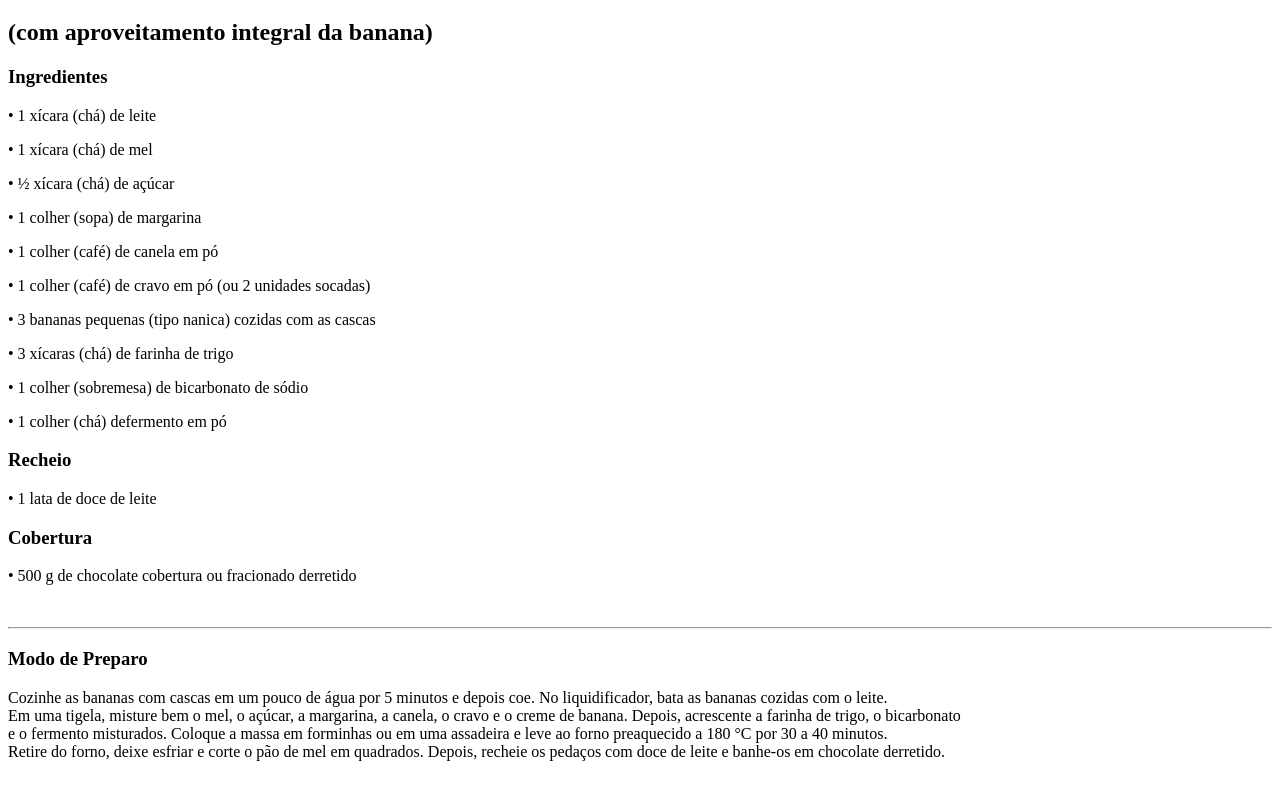
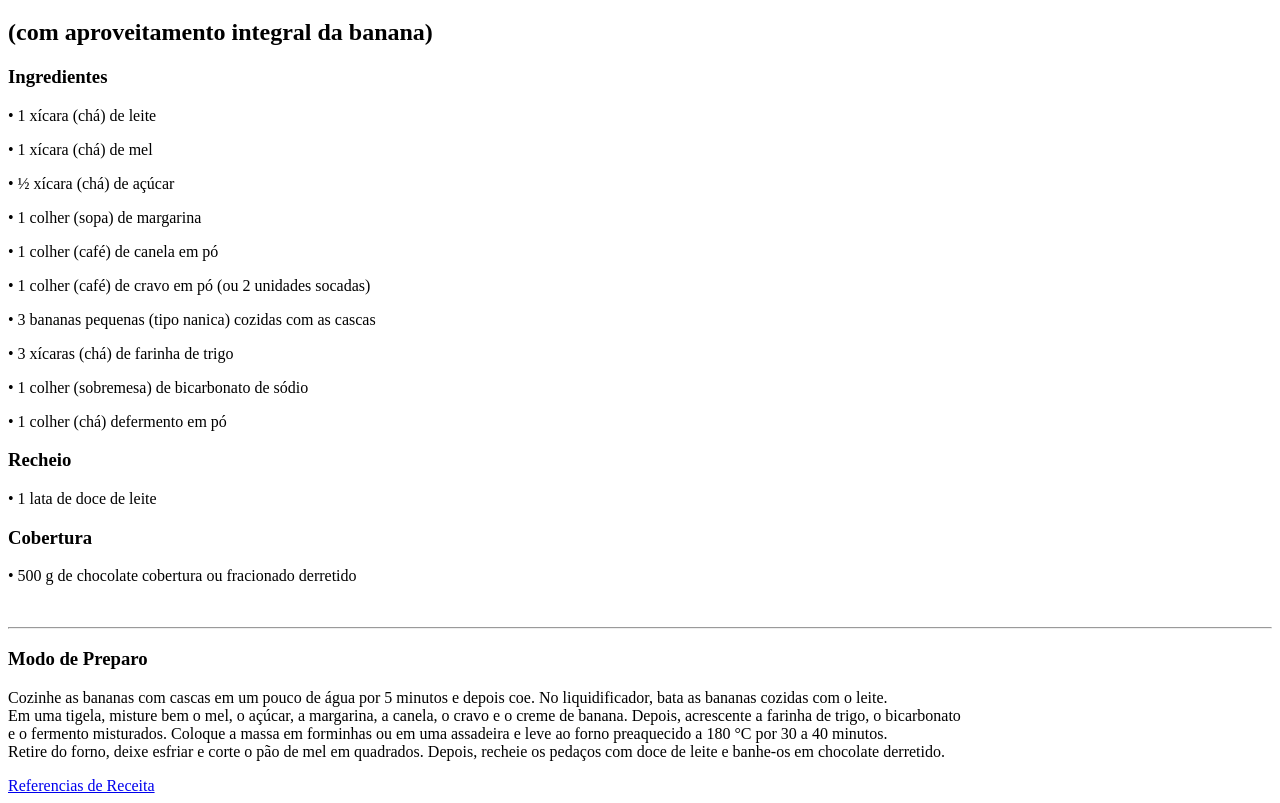
Before and after one commit to darioce/ReceitaSemDesperdicio, a plain HTML site: page index.html in a window 1280 px wide. Shown: the part 99-902 px from the top of the page. Before the commit the page ends 876 px from the top, so only its background shows below. Drawn offline with Linux system fonts and the light colour scheme.

Commit message:
Update index.html

```diff
--- a/index.html
+++ b/index.html
@@ -59,7 +59,7 @@
     os pedaços com doce de leite e
     banhe-os em chocolate derretido.</p>
 
-
+  <a href="https://mesabrasil.sescsp.org.br/media/1572/mesa-brasil-sabor-sem-desperdicio-aproveitamento-integral.pdf" target="blank">Referencias de Receita</a>
 
 
 
```
